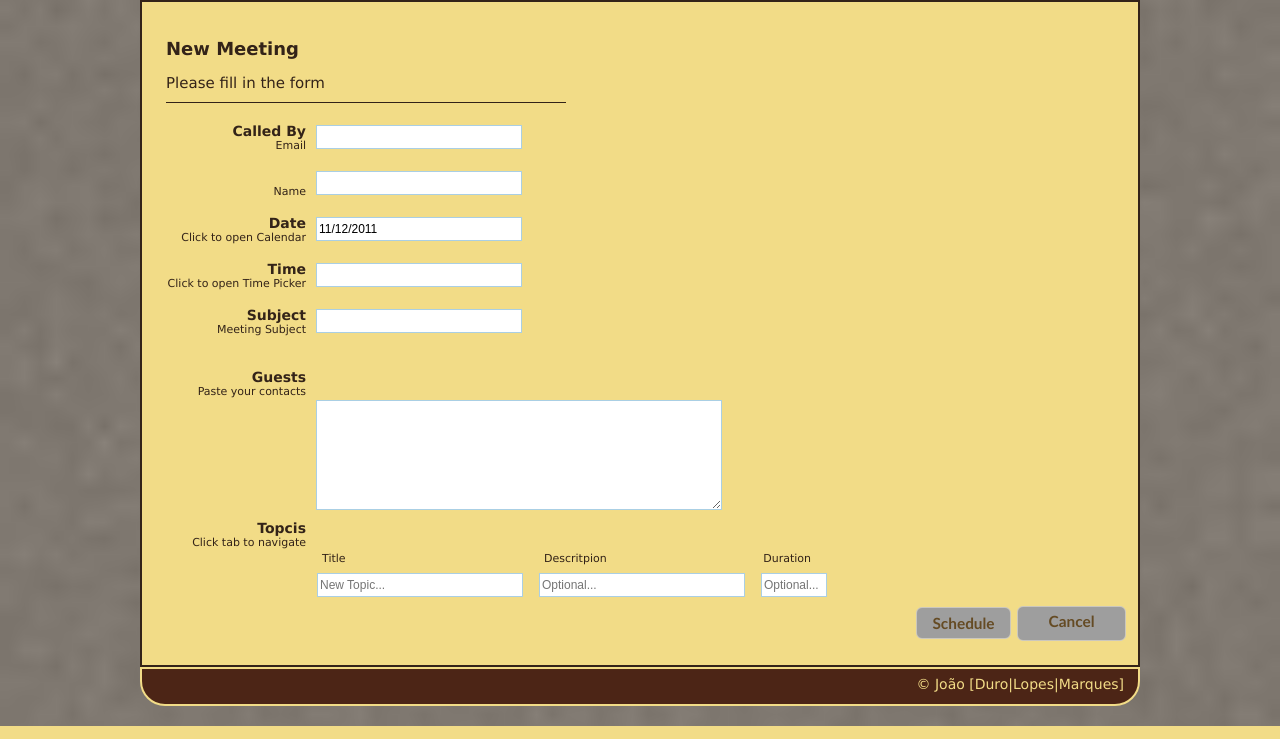
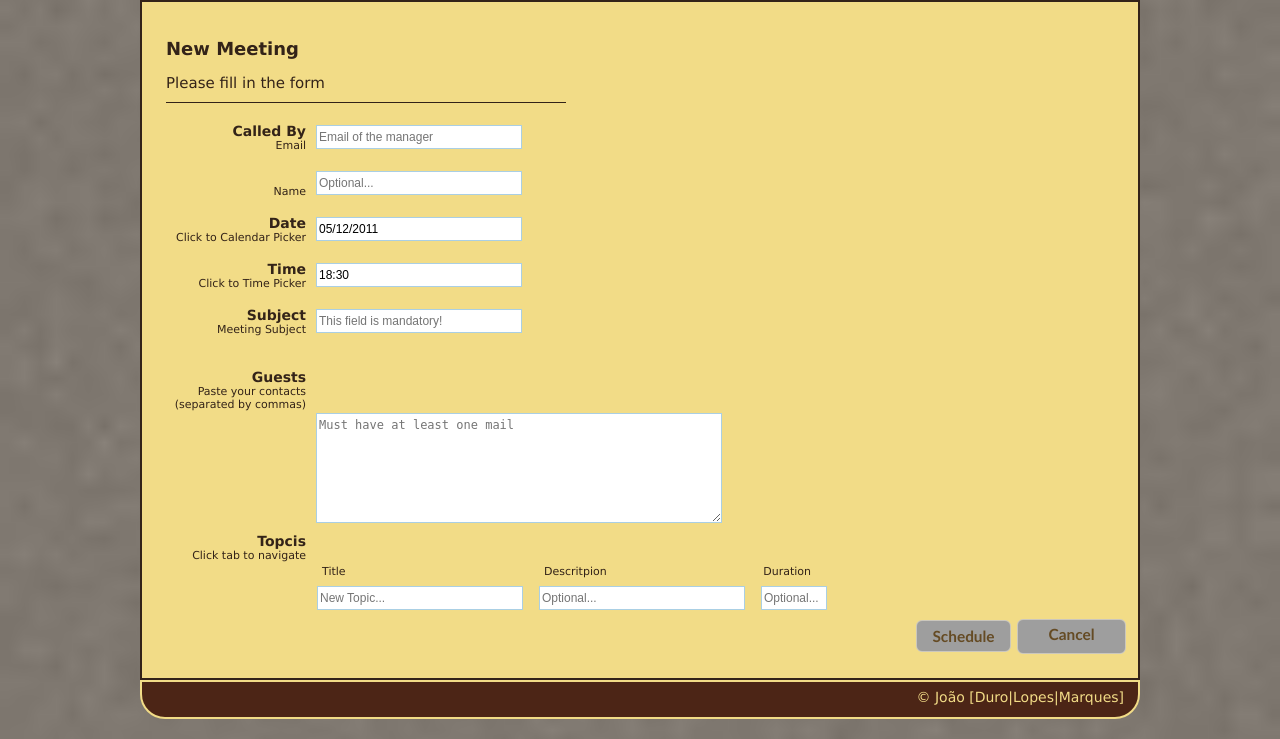
Before and after one commit to JoaoLopes/occi_project, a Rails app: page /meeting/new in a window 1280 px wide. Shown: the part 94-833 px from the top of the page. Run offline with Rails 7, Linux system fonts and the light colour scheme; style sheets or scripts are compiled from the project's sources; parts of the project's set-up code (start-up, migrations or seed data) failed here and were passed over; some libraries are stand-ins or nearby versions; grey boxes are pictures that could not be loaded.

Commit message:
with meeting schedule

```diff
--- a/app/controllers/meeting_controller.rb
+++ b/app/controllers/meeting_controller.rb
@@ -10,6 +10,7 @@ class MeetingController < ApplicationController
 
   def new
     @meeting = Meeting.new
+    #@meeting.topics.build
     if session[:user_id]
       @manager = User.find_by_id(session[:user_id])
     end
@@ -22,9 +23,86 @@ class MeetingController < ApplicationController
 
   def create
     logger.debug "\n\n\n##############################################################\n"
-    logger.debug "#{params[:meeting][:datetime]}\n"
+    logger.debug "#{params}\n"
+    @manager = User.find_by_email(params[:manager_email])
+    @meeting = Meeting.new(params[:meeting])
+    if @manager
+      logger.debug "Manager is "+@manager.name
+    else
+      logger.debug "Manager is going to be created"
+      @manager = User.new
+      @manager.email = params[:manager_email]
+      if params[:manager_name] != ''
+        @manager.name = params[:manager_name]
+      end
+      if !@manager.save
+        flash[:notice] = @manager.errors.full_messages
+        render :action => 'new'
+      end
+    end
+
+    guests = params[:emails].split(',').map {|g| g.strip }
+    if guests.count == 0
+      flash[:notice] = "You must have at least one guest!"
+      render :action => 'new'
+      return
+    end
+
+    guest_list = []
+    guests.each do |guest|
+      logger.debug guest
+      if !guest.blank?
+
+        # split the fields
+        if guest.index('"')
+          name = guest.split('"')[1]
+          mail = guest.split('<')[1][0..-2]
+          user = User.find_by_email(mail)
+        else
+          mail = guest
+          name = nil
+        end
+
+        # check if user already exists, if not create him
+        user = User.find_by_email(mail)
+        if user
+          logger.debug "User exists"
+        else
+          logger.debug "Going to create"
+          user = User.new
+          user.email = mail
+          if name
+            user.name = name
+          end
+
+          # we might have problems
+          if !user.save
+            flash[:notice] = user.errors.full_messages
+            render :action => 'new'
+            return
+          end
+        end
+        guest_list += [user]
+      end
+    end
+    date = params[:date].split("/").map {|n| n.to_i}
+    time = params[:time].split(":").map {|n| n.to_i}
+
+    @meeting.datetime = DateTime.civil_from_format("utc",date[2], date[1], date[0], time[0], time[1], 0)
+    @meeting.user_link = Meeting.get_new_link
+    @meeting.manager_link = Meeting.get_new_link
+    if !@meeting.save
+      flash[:notice] = @meeting.errors.full_messages
+      render :action => 'new'
+      return
+    end
+    @meeting.set_manager(@manager)
+    guest_list.each do |guest|
+      @meeting.add_guest(guest)
+    end
     logger.debug "##############################################################\n\n\n"
-    redirect_to(:action => 'new')
+    flash[:notice] = "Meeting created successfully."
+    redirect_to :action => "show"
   end
 
 end
--- a/app/helpers/application_helper.rb
+++ b/app/helpers/application_helper.rb
@@ -8,6 +8,6 @@ module ApplicationHelper
     fields = f.fields_for(association, new_object, :child_index => "new_#{association}") do |builder|
       render(association.to_s.singularize + "_fields", :f => builder)
     end
-    link_to_function(name, "add_fields(this, '#{association}', '#{escape_javascript(fields)}')", :id => "add_field_link")
+    link_to_function(name, "add_fields(this, '#{association}', '#{escape_javascript(fields)}')", :id => "add_field_link", :style => "visibility: hidden; ")
   end
 end
--- a/app/views/access/menu.html.erb
+++ b/app/views/access/menu.html.erb
@@ -15,7 +15,7 @@
 		<% @next_meetings.each do |meeting| %>
 		<tr>
 			<td><%= meeting.datetime %></td>
-			<td>&nbsp;&nbsp;&nbsp;&nbsp;&nbsp;<%= meeting.subject %></td>
+			<td>&nbsp;&nbsp;&nbsp;&nbsp;&nbsp;<%= link_to(meeting.subject, {:controller => "meeting", :action => "show", :id => meeting.user_link}) %></td>
 		</tr>
 		<% end %>
 	</table>
--- a/app/views/meeting/_form.html.erb
+++ b/app/views/meeting/_form.html.erb
@@ -1,33 +1,73 @@
+<script type="text/javascript">
+
+	//trim
+	String.prototype.trim = function () {
+		return this.replace(/^\s+|\s+$/g,"");
+	}
+
+	//left trim
+	String.prototype.ltrim = function () {
+		return this.replace(/^\s+/,"");
+	}
+
+	//right trim
+	String.prototype.rtrim = function () {
+		return this.replace(/\s+$/,"");
+	}
+
+	function parse_emails(text_area) {
+		emails = text_area.value.split(",");
+		txt = "";
+		for (i=0;i<emails.length;i++) {
+			emails[i] = emails[i].trim();
+			if (emails[i].length == 0)
+				continue;
+			if (emails[i].indexOf('"') == -1 && emails[i].indexOf('<') != -1)
+				emails[i] = '"' + emails[i].substring(0,emails[i].indexOf('<')).trim() + '" ' + emails[i].substring(emails[i].indexOf('<')).trim();
+			if (i!=0)
+				txt += ",\n"
+			txt += emails[i];
+		}
+		text_area.value = txt;
+	}
+
+	function remove_blank(obj) {
+		if (obj.value == "") {
+			obj.parentNode.parentNode.lastChild.onmousedown()
+		}
+	}
+</script>
+
 <%= form_for(@meeting, :url => {:action => 'create'}) do |f| %>
 	<label>Called By
 		<span class="small">Email</span>
 	</label>
-	<input type="text" id="MUDAISTO" class="input">
+	<%= email_field_tag :manager_email, nil, :class=>"input", :placeholder => 'Email of the manager', :value => @manager ? @manager.email : "" %>
 
 	<label>&nbsp;
 		<span class="small">Name</span>
 	</label>
-	<input type="text" id="MUDAISTO" class="input">
+	<%= text_field_tag 'manager_name' , nil, :class=>"input", :placeholder => 'Optional...', :value => @manager ? @manager.name : "" %>
 
-  <label>Date
-		<span class="small">Click to open Calendar</span>
+	<label>Date
+		<span class="small">Click to Calendar Picker</span>
 	</label>
-	<input type="text" id="datepicker" class="input">
+	<%= text_field_tag 'date', nil, :id => "datepicker", :class => "input", :placeholder => 'Click me!', :value => @meeting.datetime ? @meeting.datetime.strftime("%d/%m/%Y") : (DateTime.now + 1.day).strftime("%d/%m/%Y") %>
 
 	<label>Time
-		<span class="small">Click to open Time Picker</span>
+		<span class="small">Click to Time Picker</span>
 	</label>
-	<input type="text" id="timepicker" class="input">
+	<%= text_field_tag 'time', nil, :id => "timepicker", :class => "input", :placeholder => 'Click me!', :value => @meeting.datetime ? @meeting.datetime.strftime("%H:%M") : Time.at((DateTime.now.to_f / 5.minutes).round * 5.minutes).strftime("%H:%M") %>
 
 	<label>Subject
 		<span class="small">Meeting Subject</span>
 	</label>
-	<%= f.text_field :subject ,:class=>"input"%>
+	<%= f.text_field :subject ,:class=>"input", :placeholder => 'This field is mandatory!' %>
 
 	<label><br>Guests
-		<span class="small">Paste your contacts</span>
+		<span class="small">Paste your contacts (separated by commas)</span>
 	</label>
-	<%= text_area_tag 'emails', nil ,:class=>"textarea1" %>
+	<%= text_area_tag 'emails', nil ,:onBlur => "parse_emails(this);", :class=>"textarea1", :placeholder => 'Must have at least one mail' %>
 
 
 	<label>Topcis
--- a/app/views/meeting/_topic_fields.html.erb
+++ b/app/views/meeting/_topic_fields.html.erb
@@ -1,6 +1,7 @@
+
 <tr class="fields">
 	<td>
-  		<%= f.text_field :title, :placeholder => 'New Topic...', :onfocus => "add_topic(this)",:class=>"inputtable" %>
+  		<%= f.text_field :title, :placeholder => 'New Topic...', :onfocus => "add_topic(this)",:class=>"inputtable", :onBlur => "remove_blank(this)" %>
   	</td>
   	<td>
   		<%= f.text_field :description, :placeholder => 'Optional...',:class=>"inputtable" %>
@@ -8,8 +9,5 @@
   	<td>
   		<%= f.text_field :time, :placeholder => 'Optional...',:class=>"inputtable", :style=>"width:60px" %>
   	</td>
-  	<td>
-  		<%= link_to_remove_fields "Remove", f %>
-  		<%= button_tag "Remove", :style => "visibility:hidden;position:relative;top:6px;cursor: pointer;width:15px;", :onclick => "remove_fields(this);", :type => "button", :class=>"ui-icon ui-icon-circle-close" %>
-	</td>
+  	<%= link_to_remove_fields "Remove", f %>
 </tr>
--- a/app/views/meeting/new.html.erb
+++ b/app/views/meeting/new.html.erb
@@ -29,7 +29,7 @@
 		});
 
 		// Datepicker
-		$( "#datepicker" ).datepicker({ showAnim: 'fold', showSpeed: 'slow', dateFormat: 'dd/mm/yy'});
+		$( "#datepicker" ).datepicker({ showAnim: 'fold', speed: 'slow', dateFormat: 'dd/mm/yy'});
 
 
 		// Slider
@@ -69,11 +69,11 @@
 
 
 	function init() {
-		getTodayDate();
-		document.getElementById("add_field_link").style.visibility = "hidden";
+		//add first topic
 		document.getElementById("add_field_link").onclick();
 	}
 
+	//not used anymore
 	function getTodayDate(){
 		var currentTime = new Date();
 		var month = currentTime.getMonth() + 1;
@@ -90,8 +90,6 @@
 	<h1>New Meeting</h1>
 	<p>Please fill in the form</p>
 
-
-
 	<%= render :partial => 'form' %>
 
 </div>
```
Also changed, not shown: app/controllers/access_controller.rb (+22 -0 lines), app/models/meeting.rb (+28 -3 lines), db/development.sqlite3.
